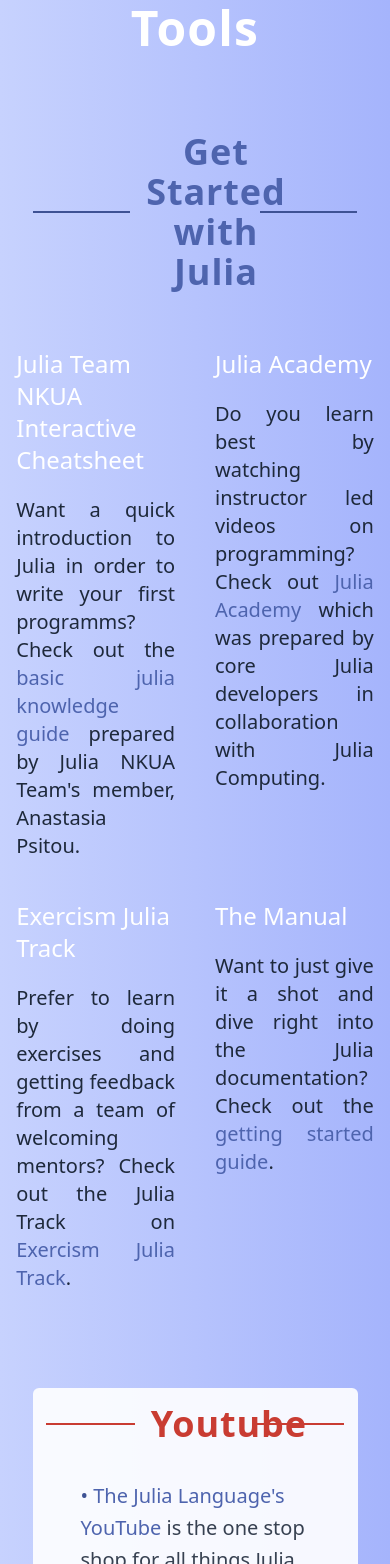
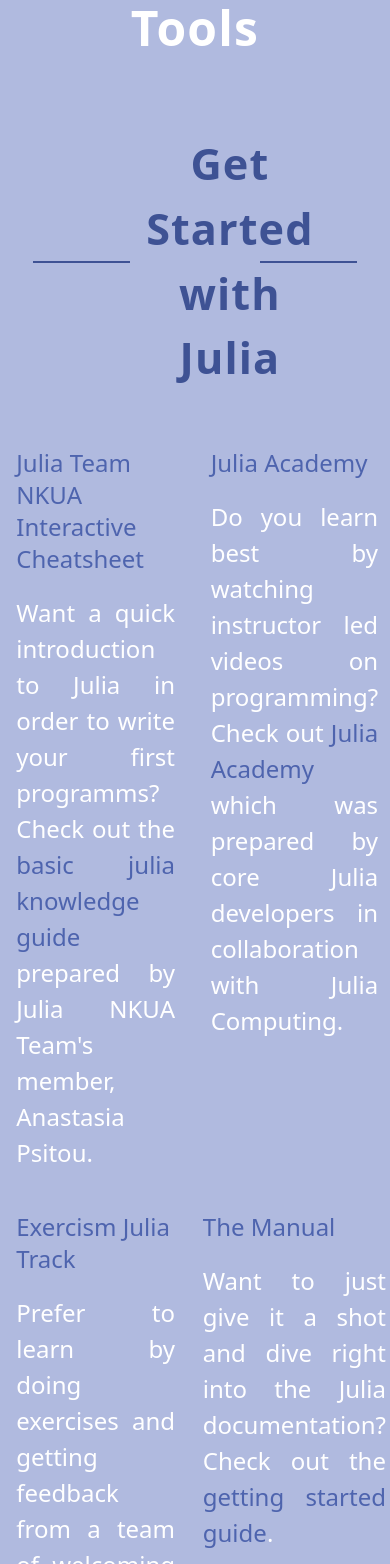
Before and after one commit to GiannisTsagkaropoulos/Julia-NKUA-Webpage, a Next.js app: page /getting-started in a window 390 px wide. Shown: the part 924-2488 px from the top of the page. Built offline with nearby package versions, Linux system fonts and the light colour scheme; a web font is replaced by a local one.

Commit message:
style changes in getting started page

```diff
--- a/components/getting-started-page/Classroom.js
+++ b/components/getting-started-page/Classroom.js
@@ -9,7 +9,7 @@
         <div className="w-[100%] h-[0.12rem] bg-julia-blue-dark flex items-center" />
       </div>
       <div className="h-8"></div>
-      <p className="text-xl w-10/12 mx-auto text-white font-normal">
+      <p className="text-[1.5rem] w-10/12 mx-auto text-white font-normal">
         Julia is ready for the classroom. We encourage instructors to
         participate in the{" "}
         <a
--- a/components/getting-started-page/GettingStartedFirstRow.js
+++ b/components/getting-started-page/GettingStartedFirstRow.js
@@ -3,7 +3,7 @@
     <section>
       <div className="w-10/12 grid grid-cols-3 gap-4 place-items-center mx-auto">
         <div className="w-[100%] h-[0.12rem] bg-julia-blue-dark flex items-center" />
-        <h3 className="text-4xl text-julia-blue-light font-extrabold mx-auto text-center my-4 tracking-wide col-span-1">
+        <h3 className="text-[2.7rem] text-julia-blue-dark font-bold mx-auto text-center my-4 tracking-wide col-span-1">
           Get Started with Julia
         </h3>
         <div className="w-[100%] h-[0.12rem] bg-julia-blue-dark flex items-center" />
@@ -11,13 +11,13 @@
       <div className="h-10"></div>
       <div className="lg:w-10/12 w-11/12 grid grid-cols-2 gap-10 place-items-center mx-auto">
         <div className="h-full">
-          <h4 className="text-2xl md:text-3xl text-white font-medium mb-5">
+          <h4 className="text-2xl md:text-4xl text-julia-blue-light font-medium mb-5 hover:underline">
             {" "}
             <a href="https://nkuamath-julia.github.io/NASCA23/notebooks/julia_guide.html">
               Julia Team NKUA Interactive Cheatsheet
             </a>
           </h4>
-          <p className="text-xl text-justify text-slate-800">
+          <p className="text-[1.5rem] text-justify text-white">
             Want a quick introduction to Julia in order to write your first
             programms? Check out the{" "}
             <a
@@ -30,13 +30,13 @@
           </p>
         </div>
         <div className="h-full">
-          <h4 className="text-2xl md:text-3xl text-white font-medium mb-5">
+          <h4 className="text-2xl md:text-4xl text-julia-blue-light font-medium mb-5">
             {" "}
             <a href="https://juliaacademy.com/courses?preview=logged_out">
               Julia Academy
             </a>
           </h4>
-          <p className="text-xl text-justify text-slate-800">
+          <p className="text-[1.5rem] text-justify text-white">
             Do you learn best by watching instructor led videos on programming?
             Check out{" "}
             <a
@@ -51,11 +51,11 @@
         </div>
 
         <div className="h-full">
-          <h4 className="text-2xl md:text-3xl text-white font-medium mb-5">
+          <h4 className="text-2xl md:text-4xl text-julia-blue-light font-medium mb-5">
             {" "}
             <a href="https://exercism.org/tracks/julia">Exercism Julia Track</a>
           </h4>
-          <p className="text-xl text-justify text-slate-800">
+          <p className="text-[1.5rem] text-justify text-white">
             Prefer to learn by doing exercises and getting feedback from a team
             of welcoming mentors? Check out the Julia Track on{" "}
             <a
@@ -68,12 +68,12 @@
           </p>
         </div>
         <div className="h-full">
-          <h4 className="text-2xl md:text-3xl text-white font-medium mb-5">
+          <h4 className="text-2xl md:text-4xl text-julia-blue-light font-medium mb-5">
             <a href="https://docs.julialang.org/en/v1/manual/getting-started/">
               The Manual{" "}
             </a>
           </h4>
-          <p className="text-xl text-justify text-slate-800">
+          <p className="text-[1.5rem] text-justify text-white">
             Want to just give it a shot and dive right into the Julia
             documentation? Check out the{" "}
             <a
--- a/components/getting-started-page/JuliaSentences.js
+++ b/components/getting-started-page/JuliaSentences.js
@@ -1,7 +1,7 @@
 function JuliaSentences() {
   return (
     <div className="max-w-6xl text-center grid grid-cols-1 place-items-center mx-auto">
-      <h2 className="text-5xl text-white font-extrabold mx-auto text-center my-4 tracking-wide ">
+      <h2 className="text-5xl text-white font-extrabold mx-auto text- my-4 tracking-wide ">
         <span className="bg-clip-text text-julia-blue-light">J</span>
         ust-In-Time Compilation
       </h2>
--- a/components/getting-started-page/JuliaTutorials.js
+++ b/components/getting-started-page/JuliaTutorials.js
@@ -3,14 +3,14 @@
     <div>
       <div className="w-10/12 grid grid-cols-3 gap-4 place-items-center mx-auto">
         <div className="w-[100%] h-[0.12rem] bg-julia-blue-dark flex items-center" />
-        <h3 className="text-4xl text-julia-blue-light font-extrabold mx-auto text-center my-4 tracking-wide col-span-1">
+        <h3 className="text-5xl text-julia-blue-dark font-extrabold mx-auto text-center my-4 tracking-wide col-span-1">
           Julia Tutorials
         </h3>
         <div className="w-[100%] h-[0.12rem] bg-julia-blue-dark flex items-center"></div>
       </div>
       <div className="h-8"></div>
       <div>
-        <p className="text-xl w-10/12 mx-auto text-white font-normal">
+        <p className="text-[1.5rem] w-10/12 mx-auto text-white font-normal">
           A non-exhaustive list of community provided Julia tutorials is also
           available. Check them out to{" "}
           <a
@@ -23,7 +23,7 @@
           .
         </p>
         <div className="h-8"></div>
-        <p className="text-xl w-10/12 mx-auto text-white font-normal">
+        <p className="text-[1.5rem] w-10/12 mx-auto text-white font-normal">
           There also exist a growing number of curated Julia courses in the form
           of video lecture series. These courses are freely available on{" "}
           <a
--- a/components/getting-started-page/Youtube.js
+++ b/components/getting-started-page/Youtube.js
@@ -1,15 +1,15 @@
 function Youtube() {
   return (
-    <div className="w-10/12 bg-white/90 rounded-md mx-auto mt-12">
+    <div className="w-10/12 bg-julia-blue-light/10 rounded-lg p-8 mx-auto mt-12">
       <div className="w-11/12 grid grid-cols-3 gap-4 place-items-center mx-auto">
         <div className="w-[100%] bg-julia-red-light h-[0.12rem] flex items-center" />
-        <h3 className="text-4xl text-julia-red-light font-extrabold mx-auto text-center my-4 tracking-wide col-span-1">
+        <h3 className="text-5xl text-julia-red-light font-extrabold mx-auto text-center my-4 tracking-wide col-span-1">
           Youtube
         </h3>
         <div className="w-[100%] bg-julia-red-light h-[0.12rem] flex items-center" />
       </div>
       <div className="mx-12 py-5">
-        <p className="text-xl font-normal leading-8 text-gray-700 text-left mb-4">
+        <p className="text-[1.5rem] font-normal leading-8 text-white text-left mb-4 tracking-wide">
           <span className="text-julia-blue-dark">• </span>
           <a
             target="_blank"
@@ -40,7 +40,7 @@
           that have accompanying Jupyter Notebooks viewers can follow along
           with.
         </p>
-        <p className="text-xl font-normal leading-8 text-gray-700 text-left mb-4">
+        <p className="text-[1.5rem] font-normal leading-8 text-white text-left mb-4 tracking-wide">
           <span className="text-julia-blue-dark">• </span>
           <a
             target="_blank"
@@ -54,7 +54,7 @@
           awaits!
         </p>
 
-        <p className="text-xl font-normal leading-8 text-gray-700 text-left mb-4">
+        <p className="text-[1.5rem] font-normal leading-8 text-white text-left mb-4 tracking-wide">
           <span className="text-julia-blue-dark">• </span>
           <a
             target="_blank"
@@ -66,7 +66,7 @@
           is a single place for modeling, simulation, machine learning, user
           built applications & much more with the Julia language.
         </p>
-        <p className="text-xl font-normal leading-8 text-gray-700 text-left">
+        <p className="text-[1.5rem] font-normal leading-8 text-white text-left mb-4 tracking-wide">
           <span className="text-julia-blue-dark">• </span>
           <a
             target="_blank"
--- a/components/notebooks/Card.js
+++ b/components/notebooks/Card.js
@@ -57,7 +57,7 @@
           href={props.author.socialLink}
           className="hover:cursor-pointer hover:font-extrabold align"
         >
-          <div className="grid grid-cols-1 justify-items-center lg:grid-cols-3 hover:scale-[1.005] hover:-translate-y-[1px] duration-150 mb-2">
+          <div className="grid grid-cols-1 justify-items-center lg:grid-cols-3 mb-2">
             <img
               className="w-20 h-20 justify-self-center  rounded-full object-cover hidden lg:col-span-1 lg:block"
               src={props.author.image}
--- a/pages/download-guide.js
+++ b/pages/download-guide.js
@@ -67,7 +67,7 @@
     <div className="z-1">
       <section className="h-fit bg-[#ecf0fd]">
         <div className="h-12"></div>
-        <h2 className="text-5xl text-julia-blue-dark font-extrabold mx-auto text-center my-4 w-11/12">
+        <h2 className="text-5xl text-julia-blue-dark font-extrabold mx-auto text-center my-4 tracking-wide w-10/12">
           The days of having julia pre-installed in your machine are not here
           (yet!)
         </h2>
--- a/pages/getting-started.js
+++ b/pages/getting-started.js
@@ -9,25 +9,26 @@
 import { JULIA_BOOKS } from "@/data/julia-books";
 import Classroom from "@/components/getting-started-page/Classroom";
 
+//bg-gradient-to-r from-indigo-200 to-indigo-300"
 export default function GettingStartedPage() {
   return (
     <main className="z-1">
-      <section className="h-fit bg-gradient-to-r from-indigo-200 to-indigo-300">
+      <section className="h-fit bg-[#b0badf]">
         <div className="h-12"></div>
         <JuliaSentences />
         <div className="h-12"></div>
         <GettingStartedFirstRow />
-        <div className="h-12"></div>
+        <div className="h-24"></div>
         <Youtube />
-        <div className="h-12"></div>
+        <div className="h-24"></div>
         <JuliaTutorials />
         <div className="h-12"></div>
         <TutorialGrid tutorials={TUTORIALS} />
-        <div className="h-12"></div>
+        <div className="h-24"></div>
         <Books />
         <div className="h-12"></div>
         <BookGrid books={JULIA_BOOKS} />
-        <div className="h-12"></div>
+        <div className="h-24"></div>
         <Classroom />
         <div className="h-24"></div>
       </section>
```
Also changed, not shown: components/getting-started-page/Books.js (+5 -5 lines).
